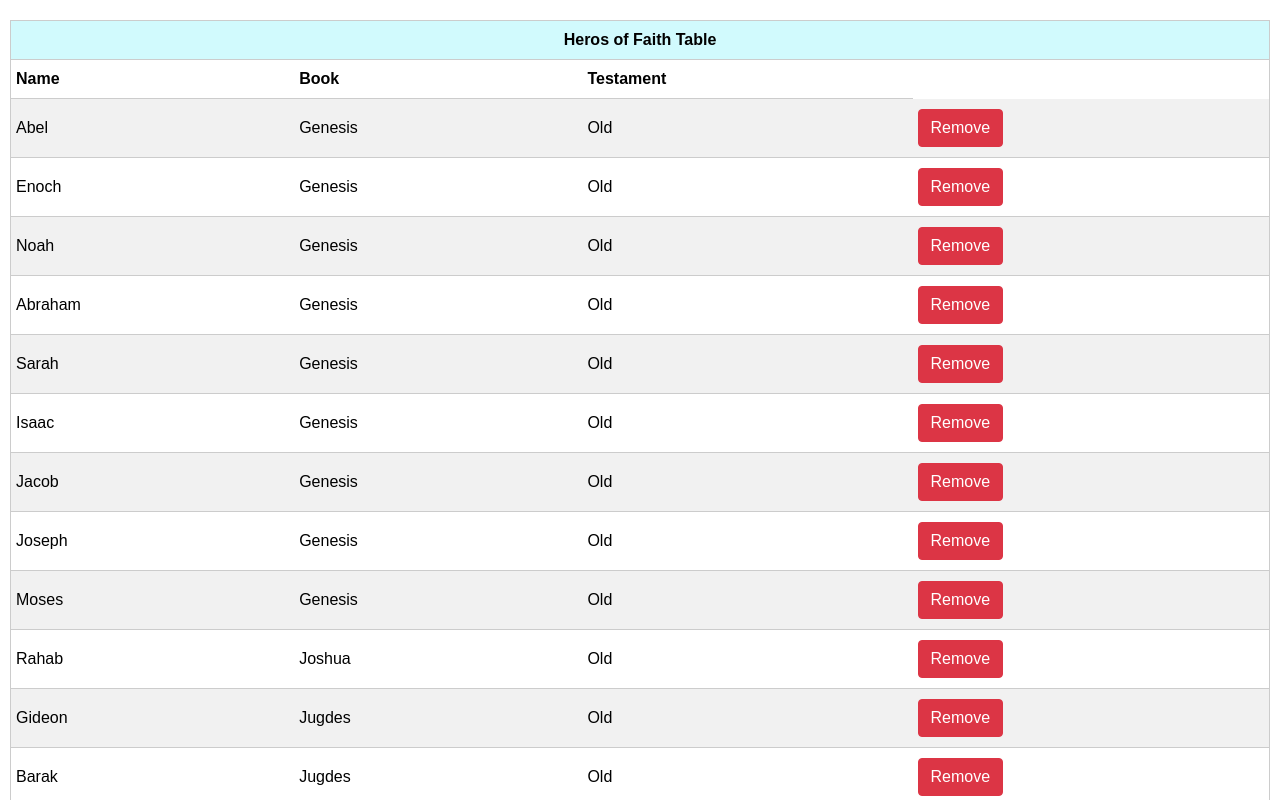
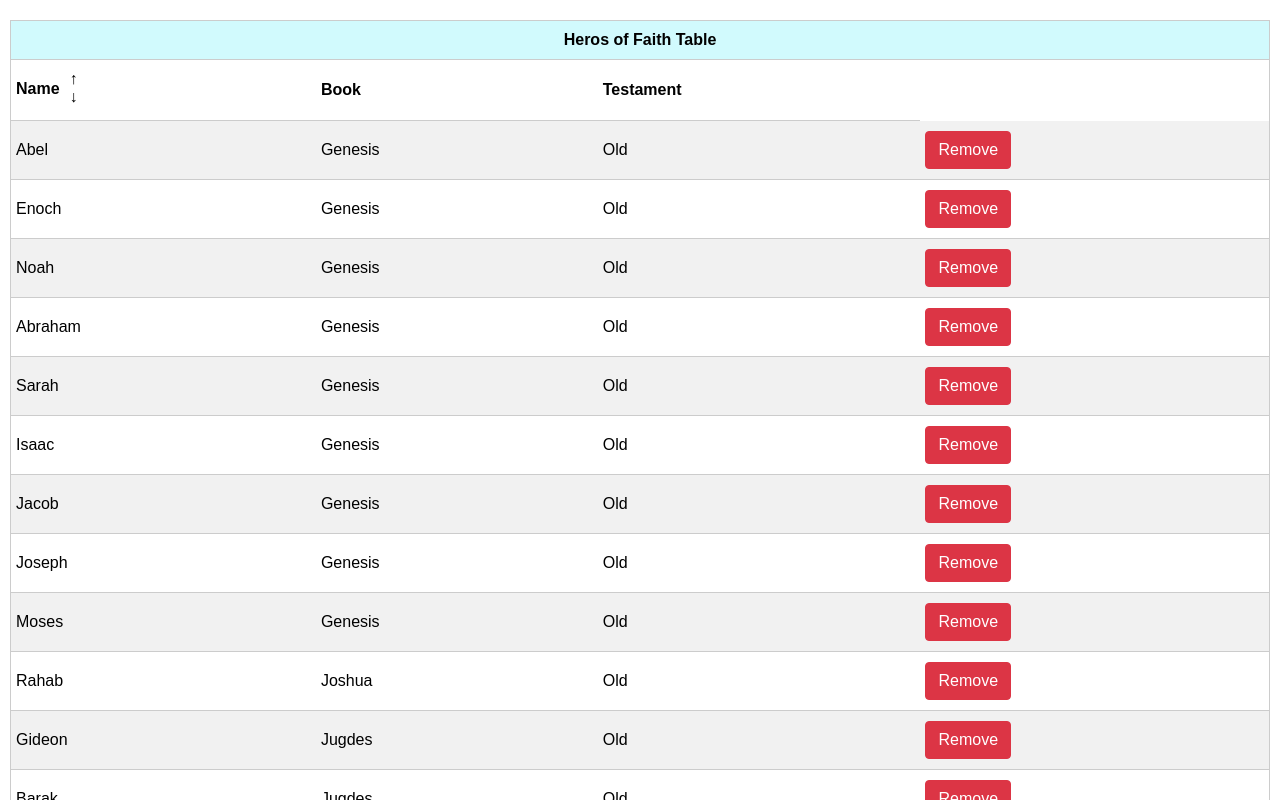
Before and after one commit to Matheus-Pombeiro/heroes-of-faith, a React (Create React App) app: page / in a window 1280 px wide. Shown: the top 800 px of the page. Built offline with nearby package versions, Linux system fonts and the light colour scheme.

Commit message:
ADD: sort alphabetical order

```diff
--- a/src/components/TableHead.js
+++ b/src/components/TableHead.js
@@ -1,12 +1,17 @@
 import React from "react";
 
-const TableHead = () => (
+const TableHead = (props) => (
     <thead>
         <tr>
             <th colSpan="4">Heros of Faith Table</th>
         </tr>
         <tr>
-            <th>Name</th>
+            <th>Name
+                <div className="container-arrows">
+                    <div onClick={ () => props.sortCrescent() }>&#8593;</div>
+                    <div onClick={ () => props.sortDecrescent() }>&#8595;</div>
+                </div>
+            </th>
             <th>Book</th>
             <th>Testament</th>
         </tr>
```
